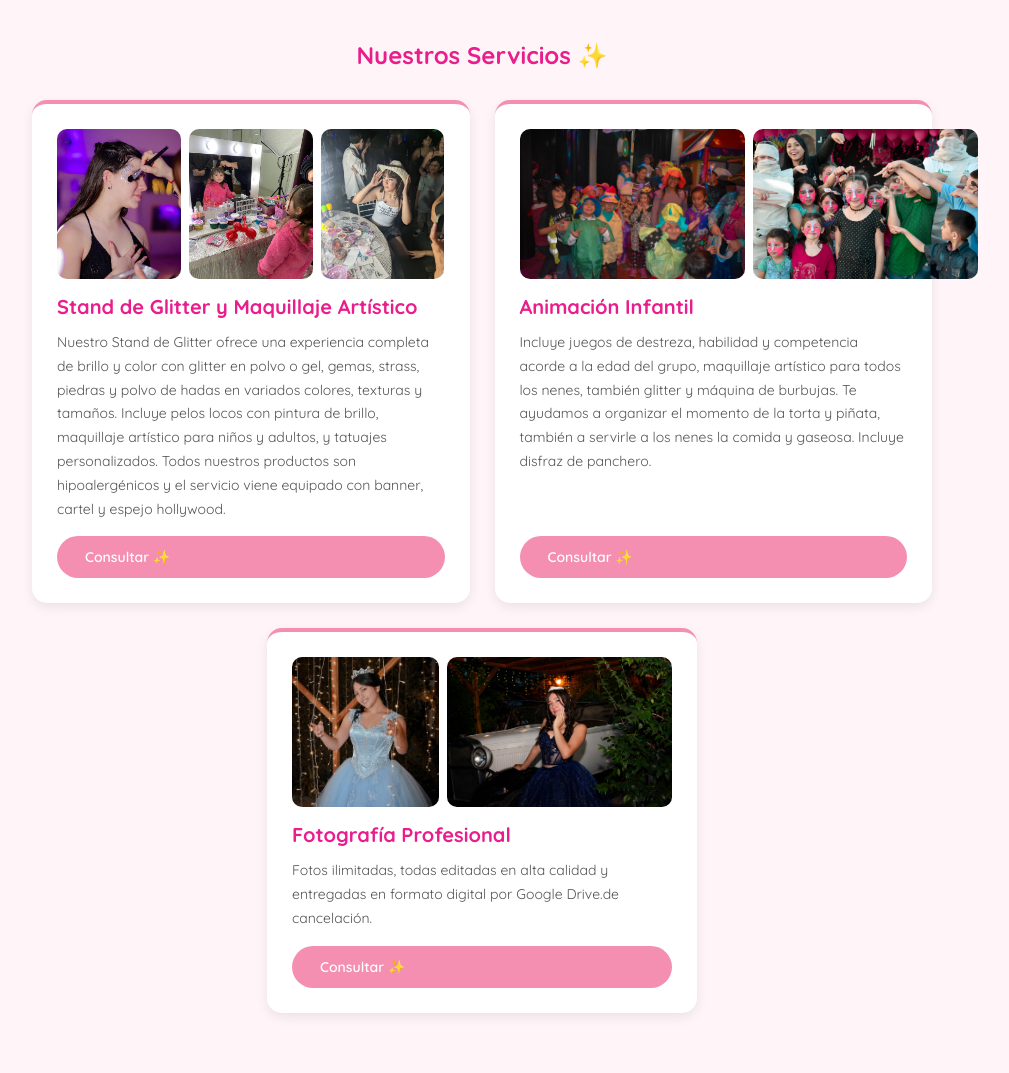
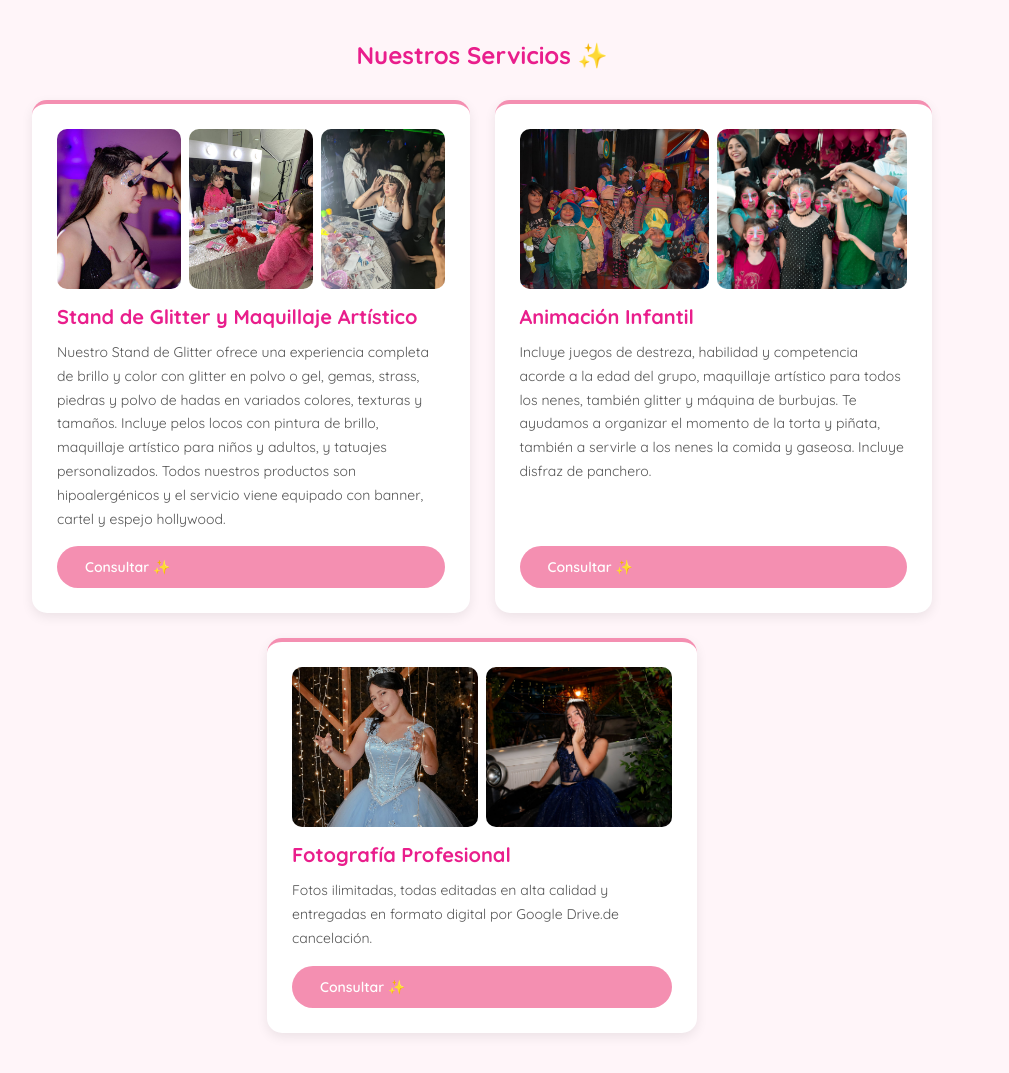
Before and after one commit to dylangig/Animaciones-C-C, a Flask app: page /servicios in a window 1280 px wide. Shown: the part 146-1219 px from the top of the page, without its empty margins (158-1167 px from the left). Run offline with Flask 3, Linux system fonts and the light colour scheme.

Commit message:
Recorte de imagenes

```diff
--- a/templates/servicios.html
+++ b/templates/servicios.html
@@ -37,14 +37,15 @@
         flex-direction: column;
     }
     .servicio-fotos {
-        display: flex;
+        display: grid;
+        grid-template-columns: repeat(auto-fit, minmax(100px, 1fr));
         gap: 8px;
         margin-bottom: 15px;
+        height: 160px;
     }
     .servicio-fotos img {
         width: 100%;
-        flex: 1;
-        height: 150px;
+        height: 160px;
         object-fit: cover;
         border-radius: 10px;
     }
```
